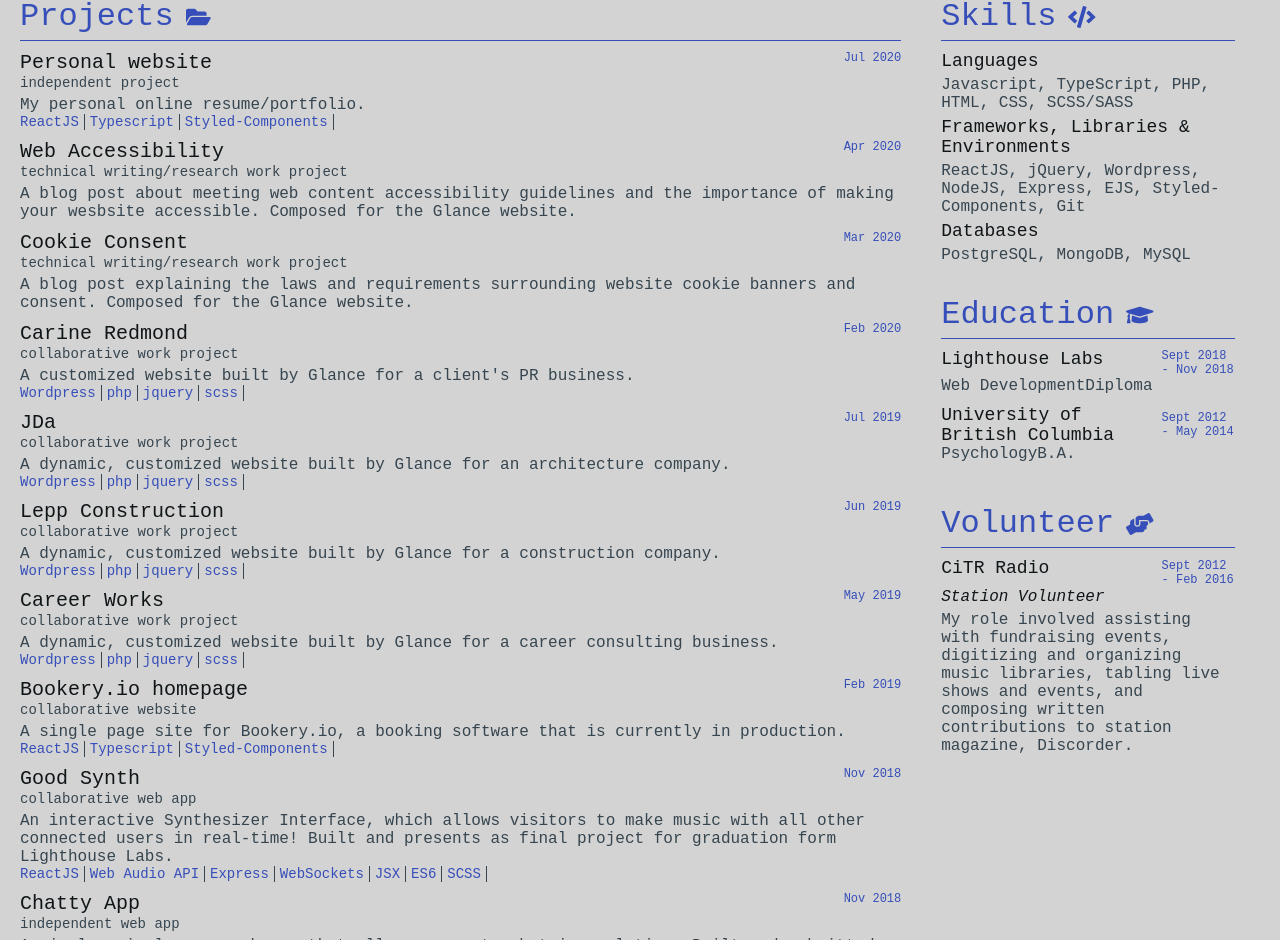
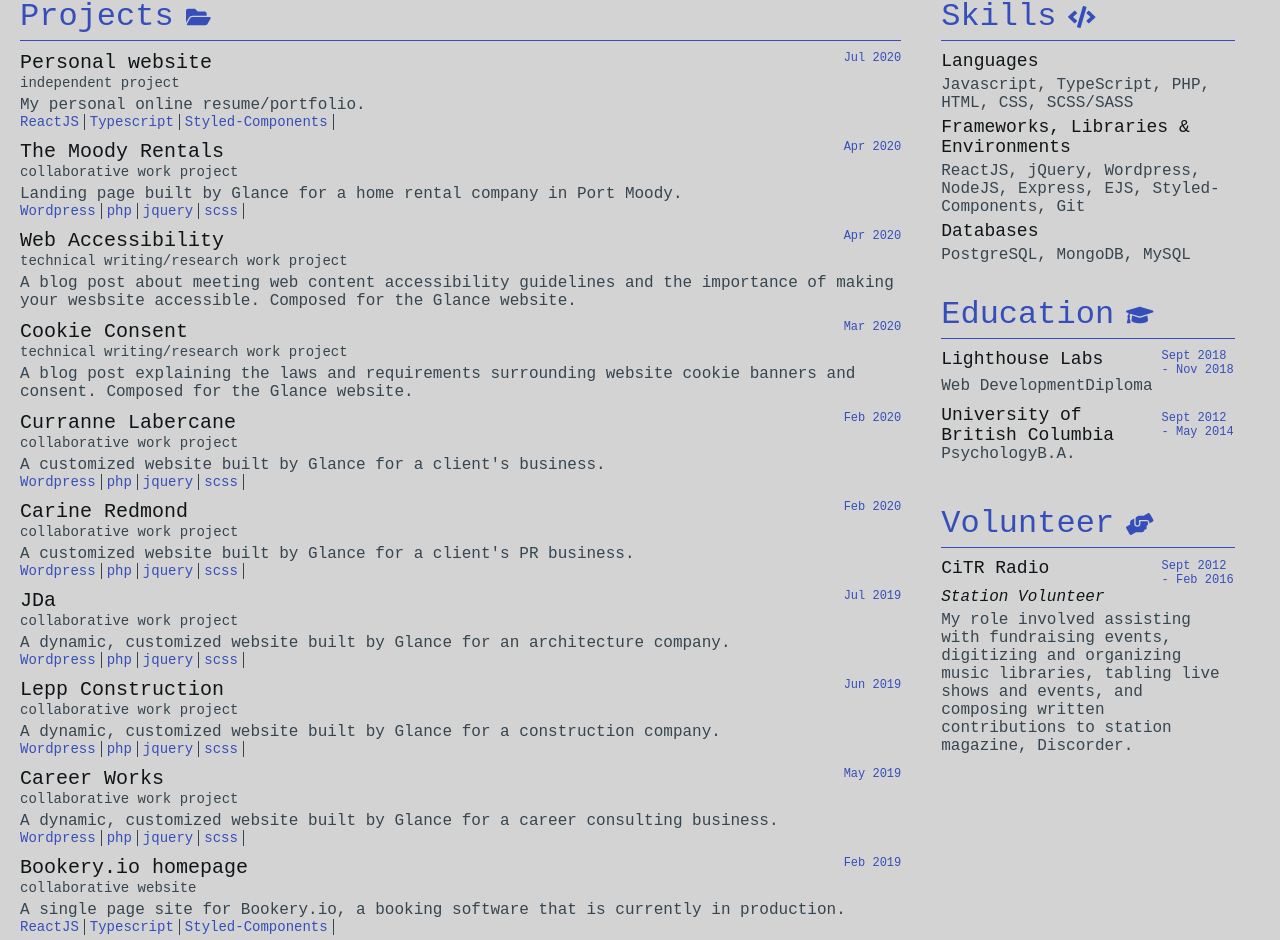
Before and after one commit to haggisbreakfast/resume, a React (Create React App) app: page / in a window 1280 px wide. Shown: the part 766-1706 px from the top of the page. Built offline with nearby package versions, Linux system fonts and the light colour scheme.

Commit message:
adds 2 projects

```diff
--- a/src/resume.ts
+++ b/src/resume.ts
@@ -132,6 +132,17 @@ export const resume: Resume = {
       ]
     },
     {
+      name: 'The Moody Rentals',
+      date: 'Apr 2020',
+      type: 'collaborative work project',
+      link: 'https://themoodyrentals.ca/',
+      summary: "Landing page built by Glance for a home rental company in Port Moody.",
+      techstack: [
+        'Wordpress', 'php', 'jquery', 'scss'
+
+      ]
+    },
+    {
       name: 'Web Accessibility',
       date: 'Apr 2020',
       type: 'technical writing/research work project',
@@ -152,6 +163,16 @@ export const resume: Resume = {
       techstack: [
         ''
 
+      ]
+    },
+    {
+      name: 'Curranne Labercane',
+      date: 'Feb 2020',
+      type: 'collaborative work project',
+      link: 'https://www.currannelabercane.com/',
+      summary: "A customized website built by Glance for a client's business.",
+      techstack: [
+        'Wordpress', 'php', 'jquery', 'scss'
       ]
     },
     {
```
